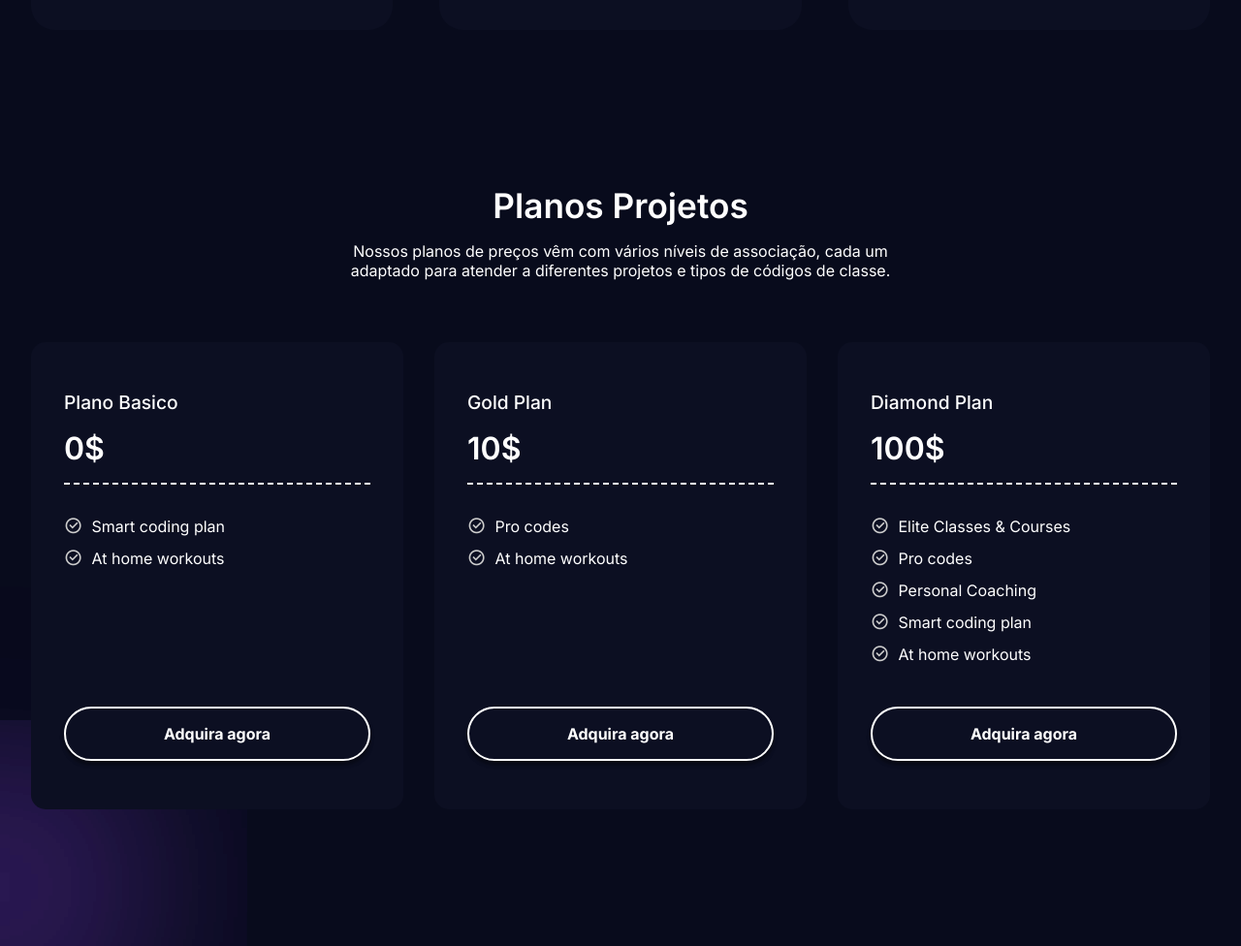
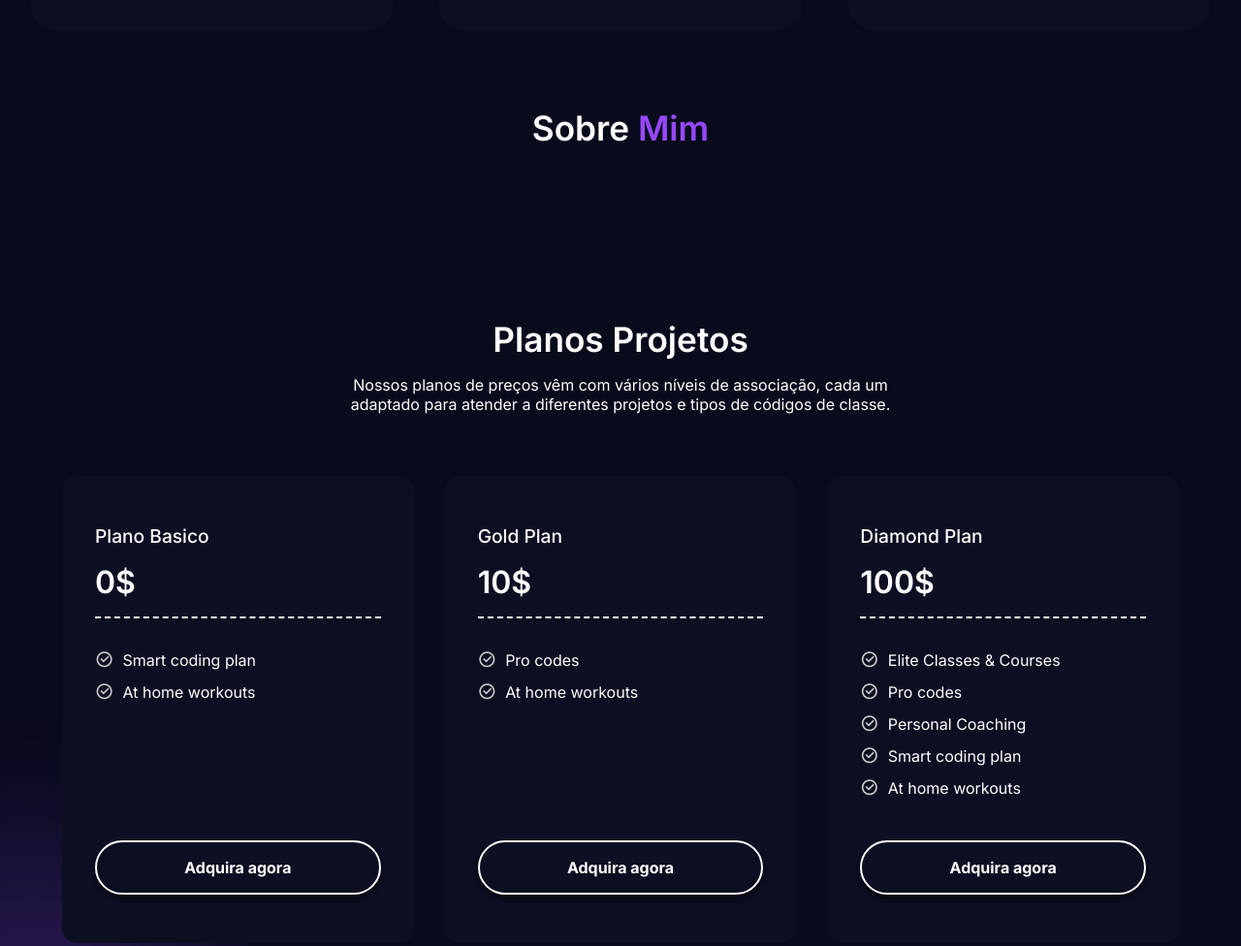
Before and after one commit to Ninzinhu/Meu-portifolio, a plain HTML site: page index.html in a window 1280 px wide. Shown: the part 1290-2266 px from the top of the page at 97% size. Drawn offline with nearby package versions, Linux system fonts and the light colour scheme.

Commit message:
Sobremimtext

```diff
--- a/index.html
+++ b/index.html
@@ -64,7 +64,16 @@
            <a href="#">Orçamento <i class="ri-arrow-right-line"></i></a>
          </div>
     </div>
+
+<section>
+
+ <section class="container">
+    <h2 class="header">Sobre <span>Mim</span></h2>
+
+
 </section>
+
+
 
 <section class="container">
   <h2 class="header">Planos Projetos</h2>
```
